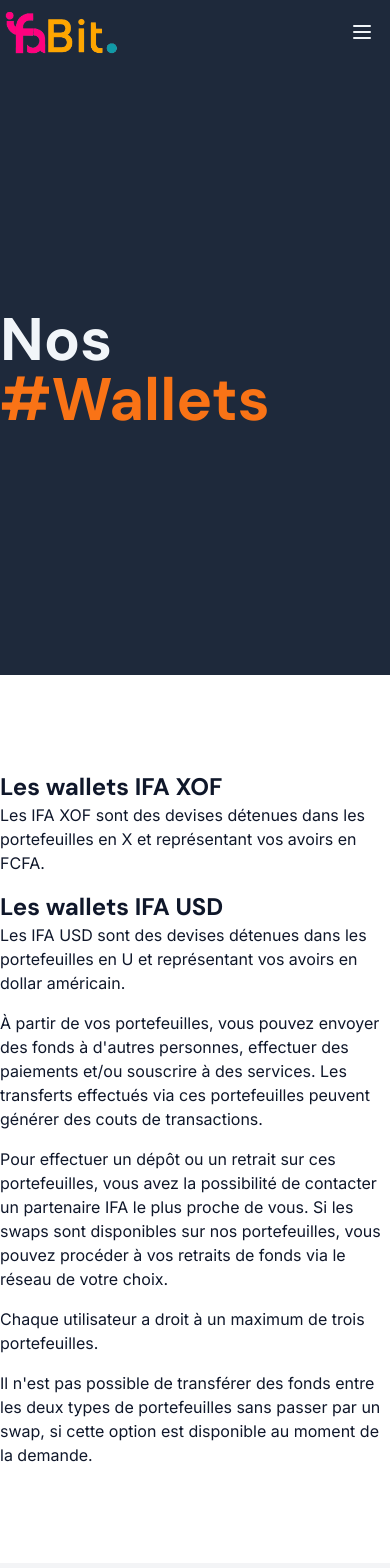
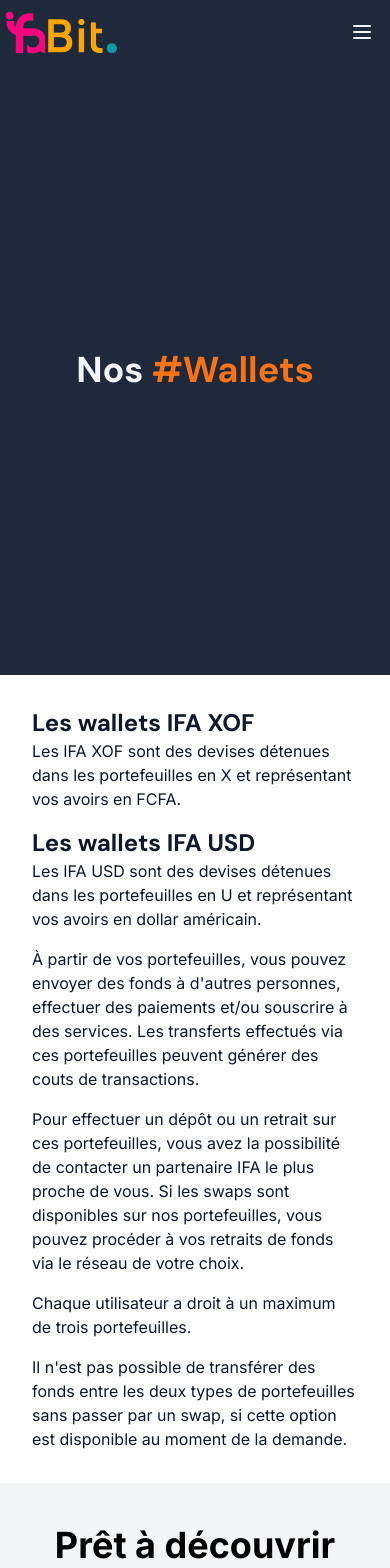
Before and after one commit to Softwaiz/ifabit-www, a Next.js app: page /wallets in a window 390 px wide. Shown: the top 1568 px of the page. Built offline with nearby package versions, Linux system fonts and the light colour scheme.

Commit message:
fix: responsive de la page des wallets

```diff
--- a/src/app/wallets/page.tsx
+++ b/src/app/wallets/page.tsx
@@ -8,14 +8,14 @@ export default function OurWallets() {
       <div className="w-full mt-header text-slate-900">
         <div className="w-full relative overflow-hidden flex flex-col items-center justify-center bg-layer">
           <div className="text-slate-100 hero-size flex flex-col items-center justify-center gap-6 max-w-2xl">
-            <h2 className="font-heading font-bold text-6xl text-left">
+            <h2 className="font-heading font-bold text-4xl md:text-5xl lg:text-6xl text-left">
               Nos <span className="text-primary-500">#Wallets</span>
             </h2>
           </div>
         </div>
 
         <div className="flex flex-col items-center justify-start">
-          <div className="max-w-4xl grid grid-cols-3 gap-4 text-md py-24">
+          <div className="max-w-4xl grid grid-cols-3 gap-4 text-md py-8 md:py-12 lg:py-24 px-8 lg:px-0">
             <div className="col-span-3 flex flex-col items-start justify-start gap-4">
               <div className="w-full">
                 <h2 className="font-heading font-bold text-2xl">
--- a/src/components/footer/index.tsx
+++ b/src/components/footer/index.tsx
@@ -3,7 +3,7 @@ import Link from "next/link";
 
 export const Footer = () => {
   return (
-    <section className="w-full py-10 bg-layer sm:pt-16 lg:pt-24">
+    <section className="w-full px-4 sm:px-4 lg:px-0 py-10 bg-layer sm:pt-16 lg:pt-24">
       <div className="container mx-auto">
         <div className="flex flex-wrap items-center justify-between gap-4 mb-8 lg:gap-0">
           <img
```
